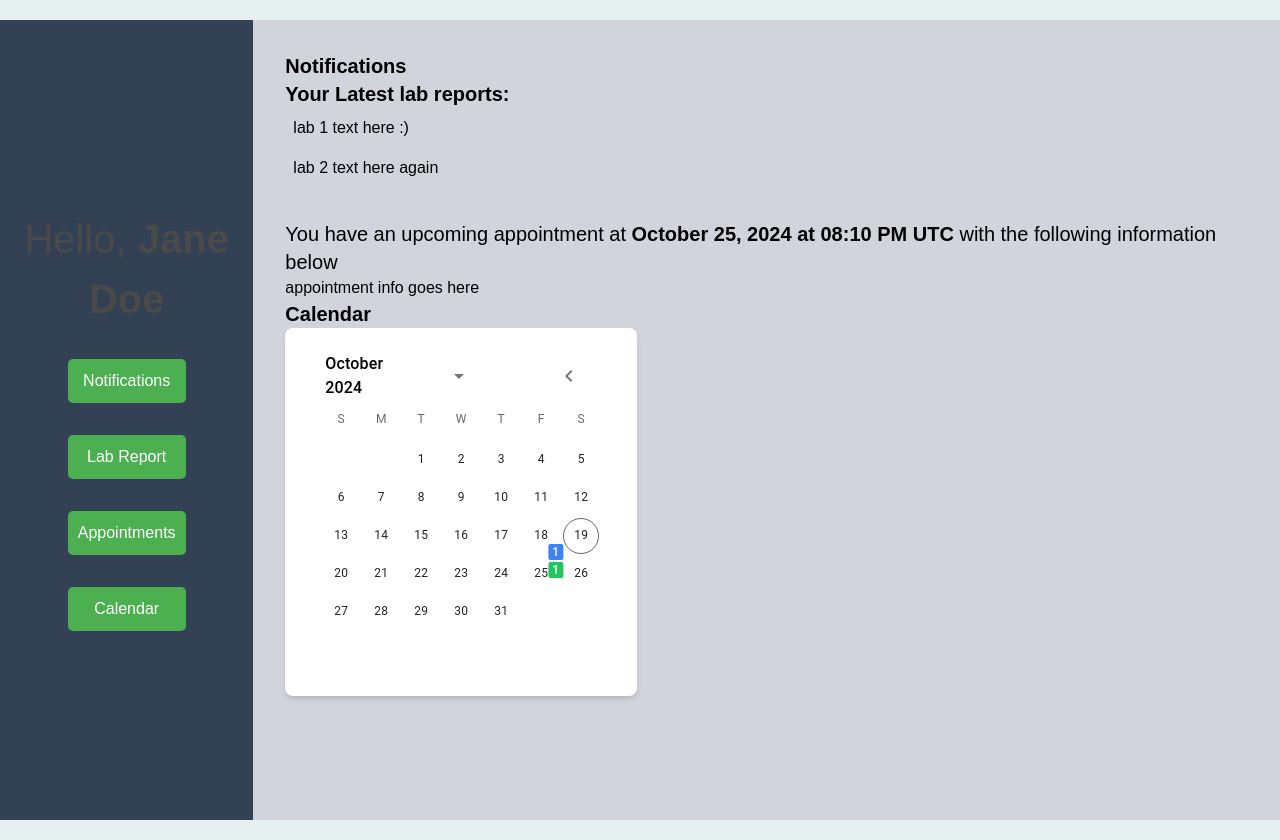
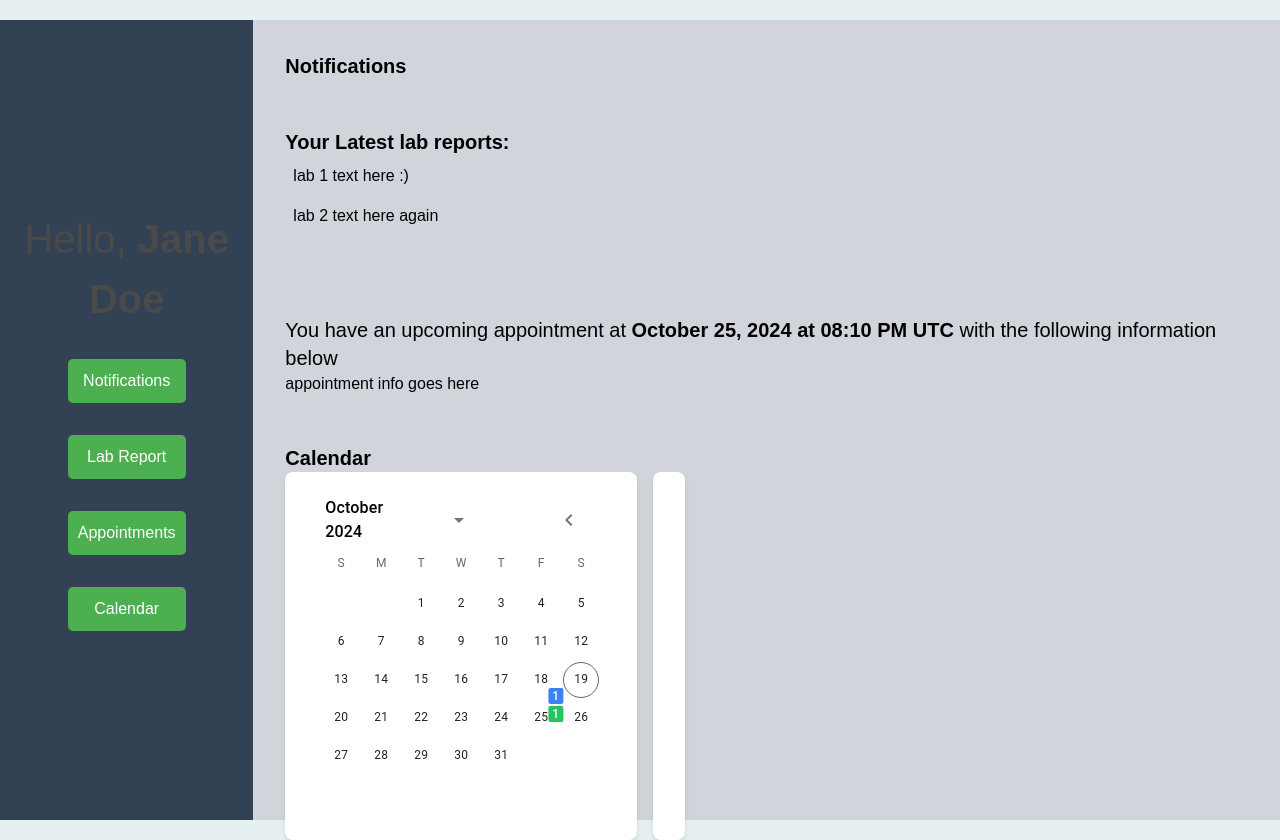
Before and after one commit to cfgtexas24/Team-1, a React (Create React App) app in the folder frontend/: page /patient/home in a window 1280 px wide. Built offline with nearby package versions, Linux system fonts and the light colour scheme.

Commit message:
more calendar stuff

```diff
--- a/frontend/src/components/PatientDashboard.js
+++ b/frontend/src/components/PatientDashboard.js
@@ -61,9 +61,8 @@ const PatientDashboard = () => {
 
   return (
     <div className='flex flex-row w-screen h-screen'>
-      <div className="flex flex-col h-full w-1/4 bg-slate-700 justify-center items-center text-white">
-        <h1>Hello, <span><b> {patient.name}</b></span>
-      </h1>
+      <div className="flex flex-col h-screen w-1/4 bg-slate-700 justify-center items-center text-white">
+        <h1>Hello, <span><b> {patient.name}</b></span></h1>
         <ul className='flex flex-col gap-8'>
           <li><button onClick={() => scrollTo(notificationsRef)}>Notifications</button></li>
           <li><button onClick={() => scrollTo(labReportsRef)}>Lab Report</button></li>
@@ -71,14 +70,19 @@ const PatientDashboard = () => {
           <li><button onClick={() => scrollTo(calendarRef)}>Calendar</button></li>
         </ul>
       </div>
-      <div id="content" className="flex flex-col h-full w-full bg-gray-300 p-8">
+      <div id="content" className="flex flex-col gap-12 h-screen w-full bg-gray-300 p-8">
+        <div>
           <h2 ref={notificationsRef} className='font-bold text-xl'>Notifications</h2>
+        </div>
+        <div>
           <h2 ref={labReportsRef} className='font-bold text-xl'>Your Latest lab reports:</h2>
           <div className='flex flex-col'>
             {labs.map(lab => (
               <LabReport lab={lab} />
             ))}
           </div>
+        </div>
+        <div>
           <h2 ref={appointmentsRef} className='text-xl pt-8'>
             You have an upcoming appointment at <span><b>{new Date(upcomingAppointments[0].date).toLocaleString('en-US', {
               year: 'numeric',
@@ -90,15 +94,20 @@ const PatientDashboard = () => {
             })}</b></span> with the following information below
           </h2>
           <p>{upcomingAppointments[0].info}</p>
+        </div>
+        <div>
           <h2 ref={labReportsRef} className='font-bold text-xl'>Calendar</h2>
-        <div className='flex flex-row'>
+          <div className='flex flex-row gap-4'>
             <div className="bg-white rounded-lg p-4 shadow-md">
               <PatientCalendar
                 appointments={upcomingAppointments}
                 classes={classes}
               />
             </div>
+            <div className='bg-white rounded-lg p-4 shadow-md'>
 
+            </div>
+          </div>
         </div>
       </div>
     </div>
```
Lines whose indentation alone changed are shown as unchanged.
